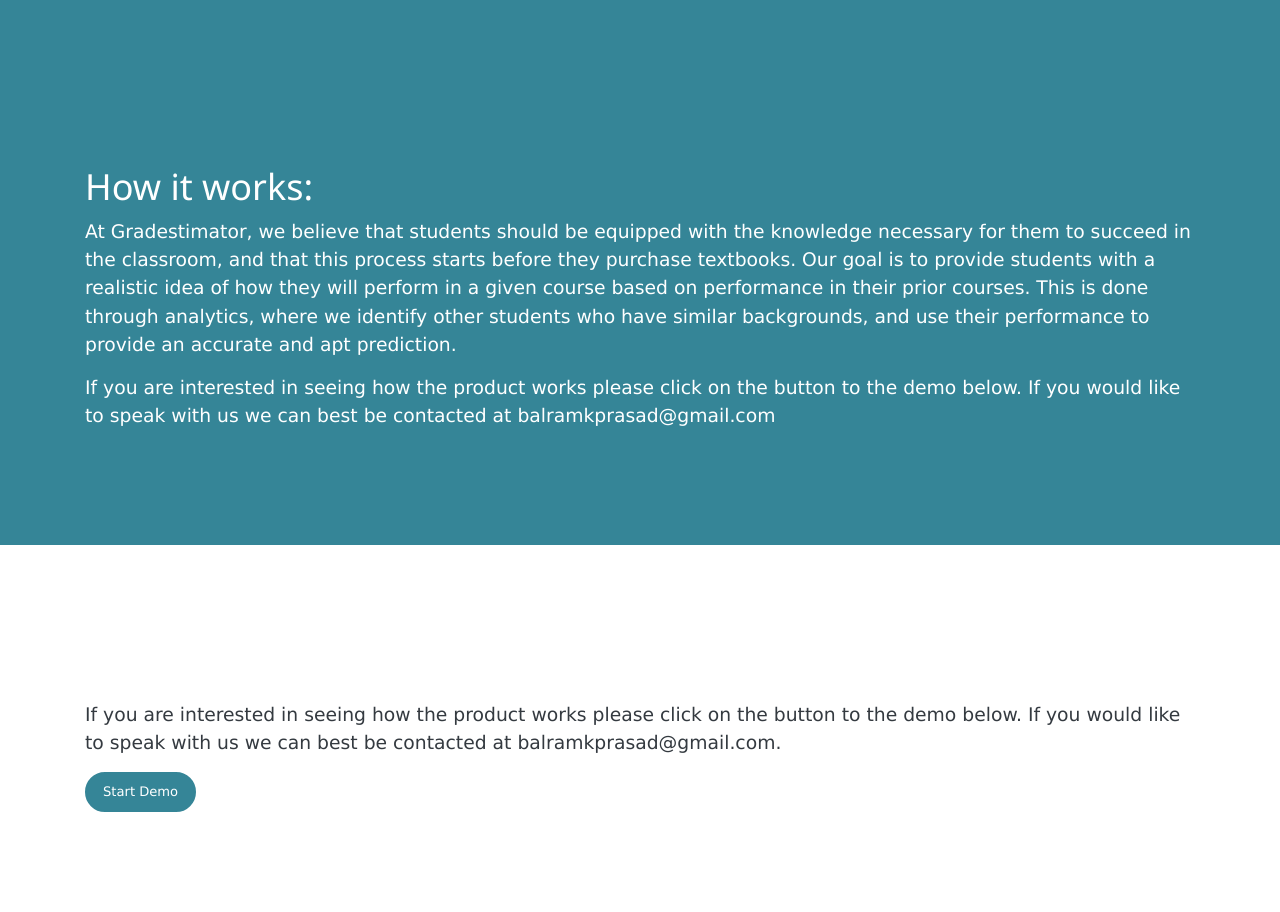
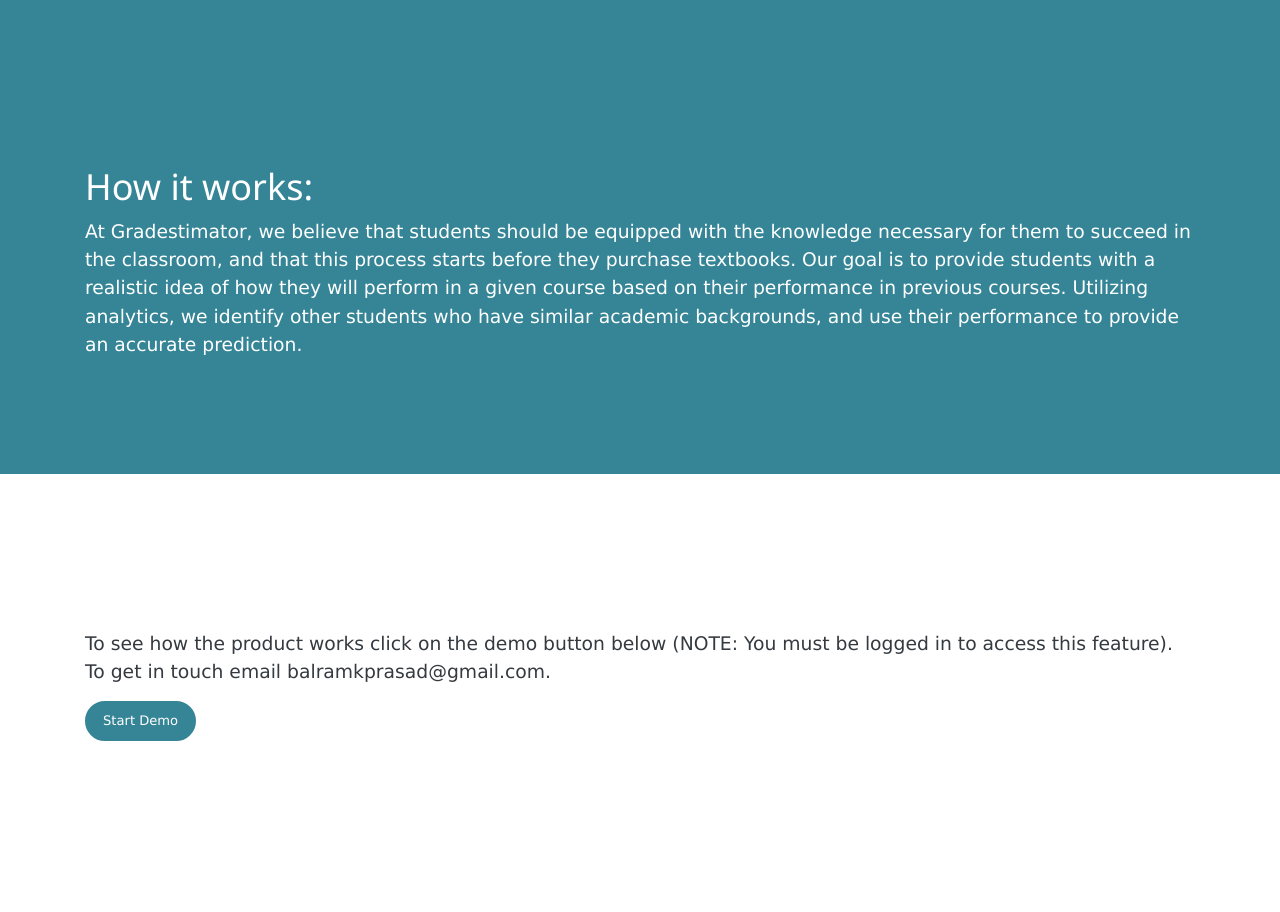
Before and after one commit to BalramPrasad98/Gradestimator, a Django app: page /mission/ in a window 1280 px wide. Shown: the part 359-1271 px from the top of the page. After the commit the page ends 1100 px from the top, so only its background shows below. Run offline with Django 3.2, Linux system fonts and the light colour scheme; parts of the project's set-up code (start-up, migrations or seed data) failed here and were passed over; some libraries are stand-ins or nearby versions.

Commit message:
Update mission.html

```diff
--- a/Gradestimator_Django/templates/about/mission.html
+++ b/Gradestimator_Django/templates/about/mission.html
@@ -20,14 +20,9 @@
       equipped with the knowledge necessary for them to succeed in the classroom,
       and that this process starts before they purchase textbooks. Our goal is to
       provide students with a realistic idea of how they will perform in a given
-      course based on performance in their prior courses. This is done through
-      analytics, where we identify other students who have similar backgrounds,
-      and use their performance to provide an accurate and apt prediction.
-    </p>
-
-    <p class="lead">If you are interested in seeing how the product works please
-      click on the button to the demo below. If you would like to speak with us we
-      can best be contacted at balramkprasad@gmail.com
+      course based on their performance in previous courses. Utilizing
+      analytics, we identify other students who have similar academic backgrounds,
+      and use their performance to provide an accurate prediction.
     </p>
 
 
@@ -35,9 +30,9 @@
 
 <header class="text-center text-dark">
   <div class="container text-left">
-    <p class="lead">If you are interested in seeing how the product works please
-      click on the button to the demo below. If you would like to speak with us we
-      can best be contacted at balramkprasad@gmail.com.
+    <p class="lead">To see how the product works click on the demo button below
+      (NOTE: You must be logged in to access this feature).
+      To get in touch email balramkprasad@gmail.com.
     </p>
 
     {% if user.is_authenticated %}
```
